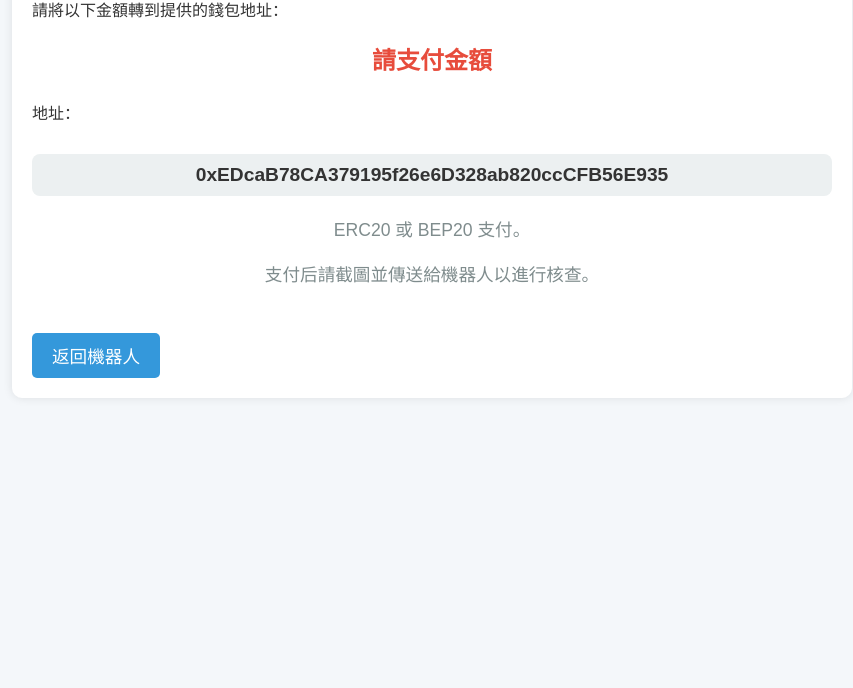
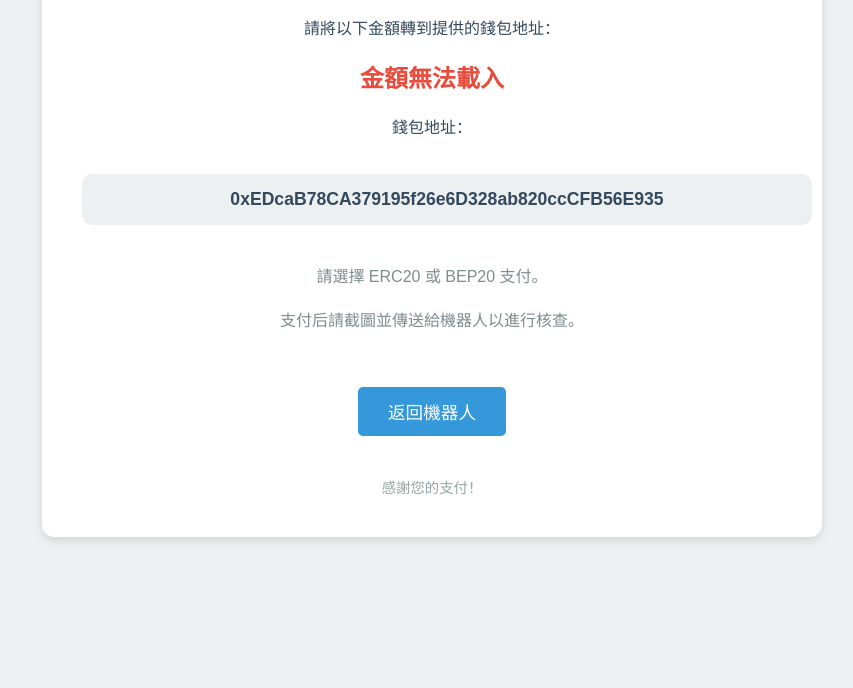
Before and after one commit to smileoh4h4/payment, a plain HTML site: page payment_page.html in a window 1280 px wide. Shown: the part 112-800 px from the top of the page, without its empty margins (208-1061 px from the left). Drawn offline with Linux system fonts and the light colour scheme.

Commit message:
payment_page.html

```diff
--- a/payment_page.html
+++ b/payment_page.html
@@ -7,9 +7,9 @@
     <style>
         /* 基本頁面設置 */
         body {
-            font-family: Arial, sans-serif;
-            background-color: #f4f7fa;
-            color: #333;
+            font-family: 'Arial', sans-serif;
+            background-color: #ecf0f1;
+            color: #34495e;
             margin: 0;
             padding: 0;
         }
@@ -17,61 +17,55 @@
         /* 設置頁面內容區域 */
         .container {
             width: 80%;
-            max-width: 800px;
+            max-width: 700px;
             margin: 0 auto;
-            padding: 20px;
+            padding: 40px;
             background-color: #fff;
-            box-shadow: 0 0 10px rgba(0, 0, 0, 0.1);
-            border-radius: 10px;
+            box-shadow: 0 4px 8px rgba(0, 0, 0, 0.1);
+            border-radius: 12px;
+            text-align: center;
         }
 
         /* 標題樣式 */
         h1 {
             color: #2c3e50;
-            text-align: center;
+            margin-bottom: 20px;
+            font-size: 2em;
         }
 
-        /* 設置金額顯示區域 */
+        /* 顯示金額 */
         .amount {
             font-size: 1.5em;
             font-weight: bold;
             color: #e74c3c;
-            margin-top: 20px;
-            text-align: center;
+            margin: 20px 0;
         }
 
         /* 設置錢包地址區域 */
         .wallet {
-            font-size: 1.2em;
-            margin-top: 30px;
-            text-align: center;
-            padding: 10px;
+            font-size: 1.1em;
+            color: #34495e;
             background-color: #ecf0f1;
-            border-radius: 8px;
+            padding: 15px;
+            margin-top: 20px;
+            border-radius: 10px;
             word-wrap: break-word;
+            display: inline-block;
+            width: 100%;
         }
 
-        /* 設置支付提示 */
+        /* 支付提示 */
         .note {
-            font-size: 1.1em;
+            font-size: 1em;
+            color: #7f8c8d;
             margin-top: 20px;
-            color: #7f8c8d;
-            text-align: center;
         }
 
-        /* 設置底部 */
-        .footer {
-            margin-top: 40px;
-            text-align: center;
-            font-size: 1em;
-            color: #95a5a6;
-        }
-
-        /* 按鈕樣式 */
+        /* 返回按鈕樣式 */
         .btn {
             display: inline-block;
-            padding: 10px 20px;
-            margin-top: 30px;
+            padding: 12px 30px;
+            margin-top: 40px;
             background-color: #3498db;
             color: #fff;
             text-decoration: none;
@@ -83,6 +77,20 @@
         .btn:hover {
             background-color: #2980b9;
         }
+
+        /* 頁腳樣式 */
+        .footer {
+            margin-top: 40px;
+            font-size: 0.9em;
+            color: #95a5a6;
+        }
+
+        /* 手機端樣式 */
+        @media screen and (max-width: 768px) {
+            .container {
+                width: 90%;
+            }
+        }
     </style>
 </head>
 <body>
@@ -91,18 +99,21 @@
 
         <p>請將以下金額轉到提供的錢包地址：</p>
 
-        <!-- 顯示支付金額的地方 -->
-        <p class="amount" id="paymentAmount">請支付金額</p>
+        <!-- 顯示支付金額 -->
+        <p class="amount" id="paymentAmount">正在載入...</p>
 
-        <p>地址：</p>
+        <p>錢包地址：</p>
         <!-- 顯示隨機選擇的錢包地址 -->
-        <p class="wallet" id="walletAddress"><strong>您的錢包地址將顯示在此</strong></p>
+        <p class="wallet" id="walletAddress">載入中...</p>
 
-        <p class="note">ERC20 或 BEP20 支付。</p>
+        <p class="note">請選擇 ERC20 或 BEP20 支付。</p>
 
         <p class="note">支付后請截圖並傳送給機器人以進行核查。</p>
 
-        <a href="#" class="btn">返回機器人</a>
+        <!-- 返回按鈕，點擊後跳轉到機器人 -->
+        <a href="https://t.me/feets_good_bot" class="btn" target="_blank">返回機器人</a>
+
+        <div class="footer">感謝您的支付！</div>
     </div>
 
     <script>
@@ -128,6 +139,8 @@
         // 顯示支付金額
         if (amount) {
             document.getElementById('paymentAmount').textContent = `請支付 ${amount} USDT`; // 顯示金額
+        } else {
+            document.getElementById('paymentAmount').textContent = `金額無法載入`;
         }
 
         // 顯示隨機選擇的錢包地址
```
